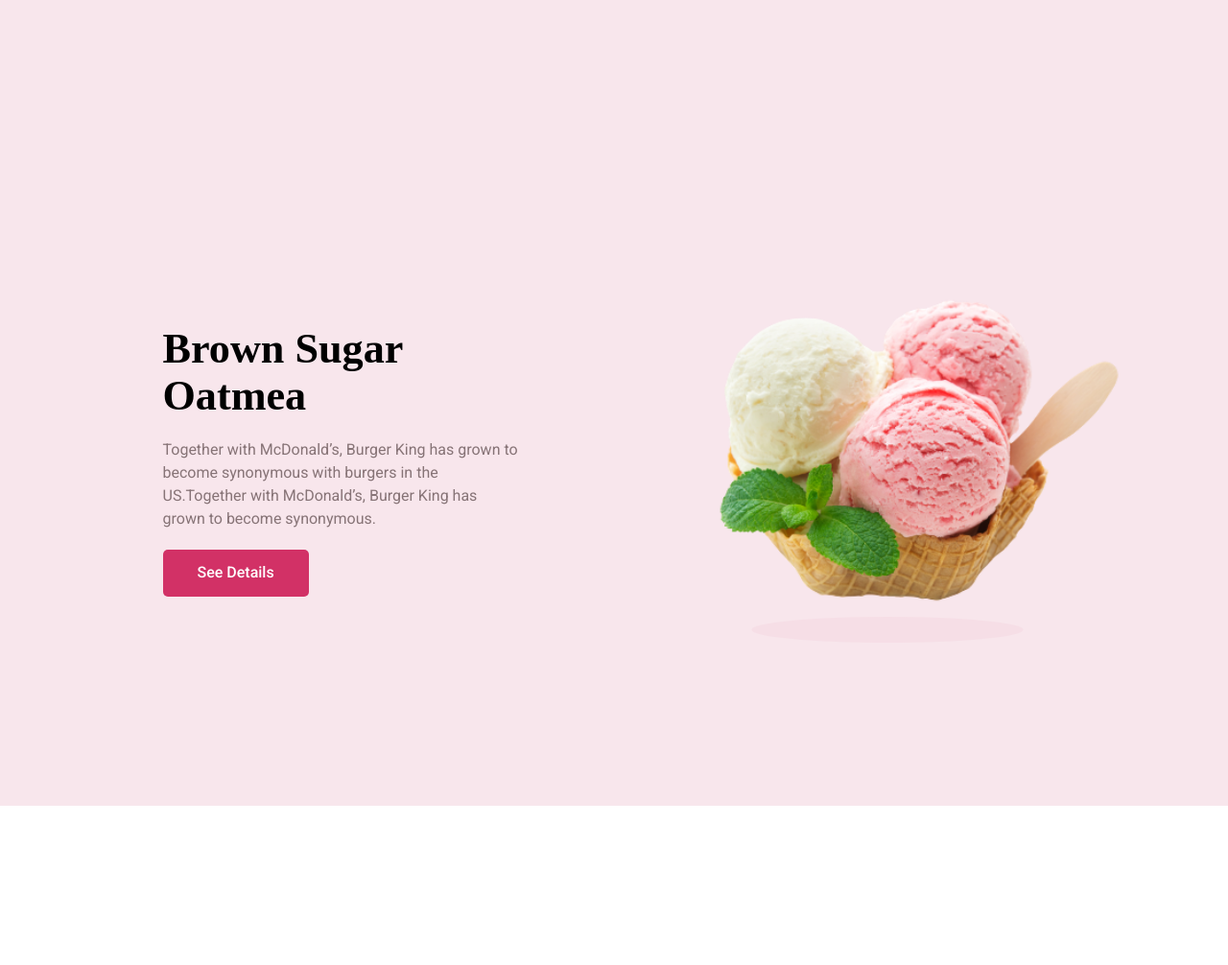
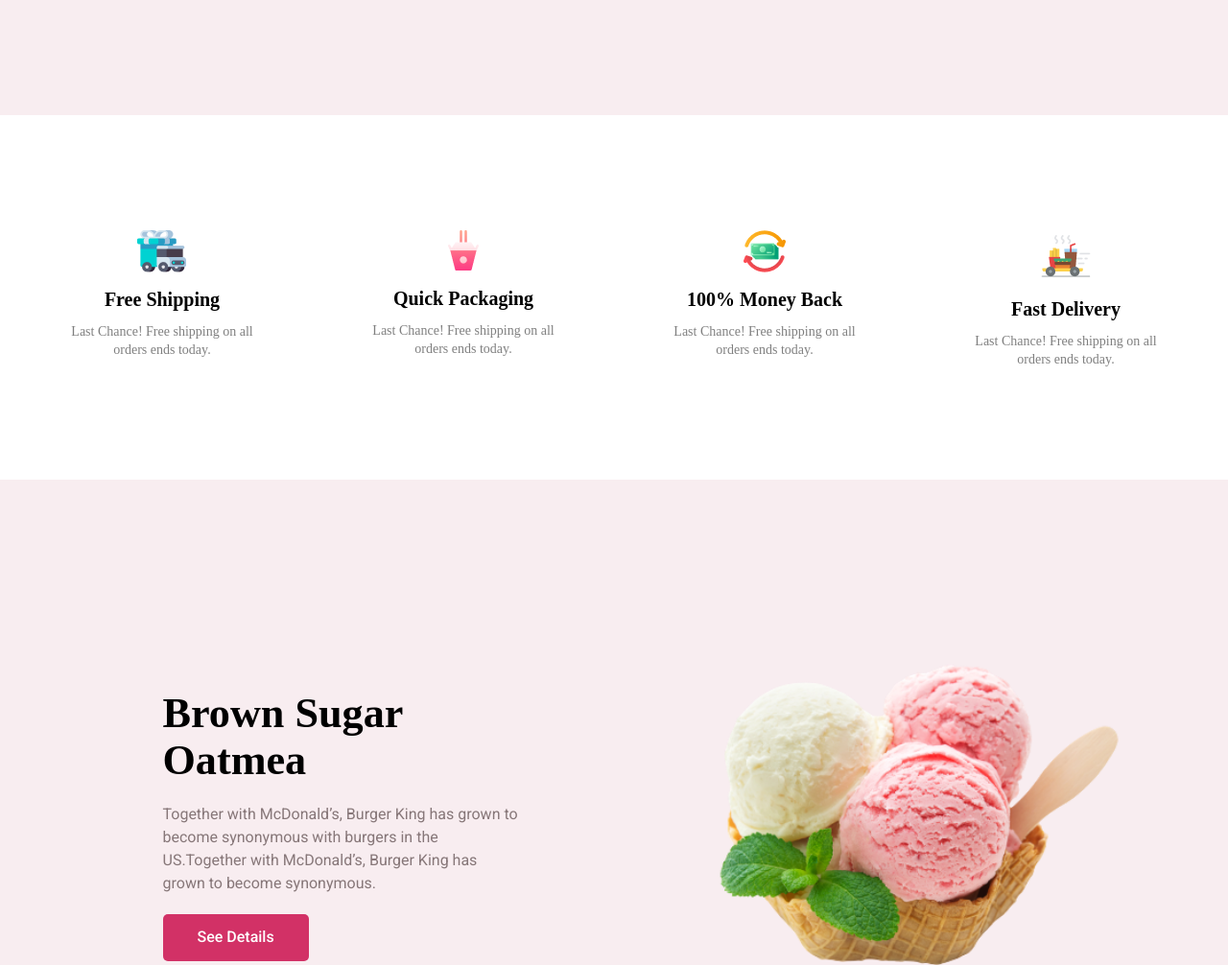
Before and after one commit to Maxim-g1/Ice-cream, a plain HTML site: page index.html in a window 1280 px wide. Shown: the part 680-1686 px from the top of the page at 96% size. Before the commit the page ends 1520 px from the top, so only its background shows below. Drawn offline with Linux system fonts and the light colour scheme; a web font is replaced by a local one.

Commit message:
Капибара
Капибара, капибара, капибара, капибара.

```diff
--- a/css/style.css
+++ b/css/style.css
@@ -54,7 +54,7 @@ img {
 
 .hero {
     height: 100vh;
-    background-color: rgba(242, 206, 218, 0.5);
+    background-color: rgba(248, 237, 240, 1)
 }
 
 .header {
@@ -186,9 +186,38 @@ img {
     bottom: 0;
 }
 
+.advantages__list {
+    display: flex;
+    margin-top: 120px;
+    margin-bottom: 120px;
+    justify-content: space-between;
+}
+.advantages__item {
+    width: 198px;
+    height: 140px;
+    text-align: center;
+}
+
+.advantages__title {
+    font-family: 'Hind Madurai';
+font-style: normal;
+font-weight: 600;
+font-size: 20px;
+line-height: 28px;
+margin: 10px;
+}
+.advantages__text {
+    font-family: 'Hind Madurai';
+font-style: normal;
+font-weight: 400;
+font-size: 14px;
+line-height: 19px;
+color: rgba(0, 0, 0, 0.5);
+}
+
 .order {
     padding: 73px 0px;
-    background-color: rgba(242, 206, 218, 0.5);
+    background-color: rgba(248, 237, 240, 1)
 }
 
 .order__container {
--- a/index.html
+++ b/index.html
@@ -62,6 +62,40 @@
                 </div>
             </div>
         </section>
+        <section class="advantages">
+        <div class="container">
+        <ul class="advantages__list">
+            <li class="advantages__item">
+                <div class="advantages__block">
+                <img src="img/content/car.png" alt="" class="advantages__img">
+                    <h4 class="advantages__title">Free Shipping</h4>
+                    <div class="advantages__text">Last Chance! Free shipping on all orders ends today.  </div>
+                </div>
+            </li>
+            <li class="advantages__item">
+                <div class="advantages__block">
+                <img src="img/content/pack.png" alt="" class="advantages__img">
+                    <h4 class="advantages__title">Quick Packaging</h4>
+                    <div class="advantages__text">Last Chance! Free shipping on all orders ends today.  </div>
+                </div>
+            </li>
+            <li class="advantages__item">
+                <div class="advantages__block">
+                <img src="img/content/cash.png" alt="" class="advantages__img">
+                    <h4 class="advantages__title">100% Money Back</h4>
+                    <div class="advantages__text">Last Chance! Free shipping on all orders ends today.  </div>
+                </div>
+            </li>
+            <li class="advantages__item">
+                <div class="advantages__block">
+                <img src="img/content/delivery.png" alt="" class="advantages__img">
+                    <h4 class="advantages__title">Fast Delivery</h4>
+                    <div class="advantages__text">Last Chance! Free shipping on all orders ends today.  </div>
+                </div>
+            </li>
+        </ul>
+    </div>
+</section>
         <section class="order">
             <div class="container order__container">
                 <div class="order__desc">
```
Also changed, not shown: img/content/car.png (added), img/content/cash.png (added), img/content/delivery.png (added), img/content/pack.png (added).
